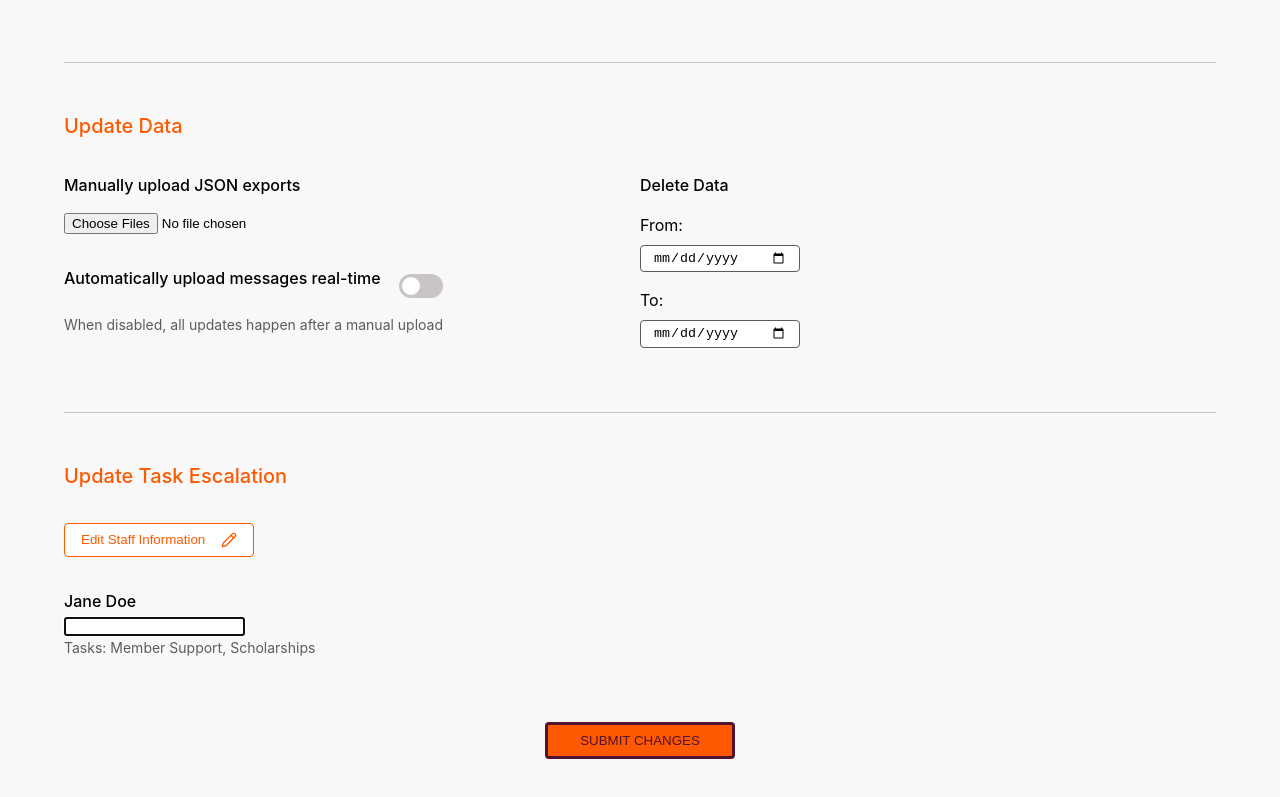
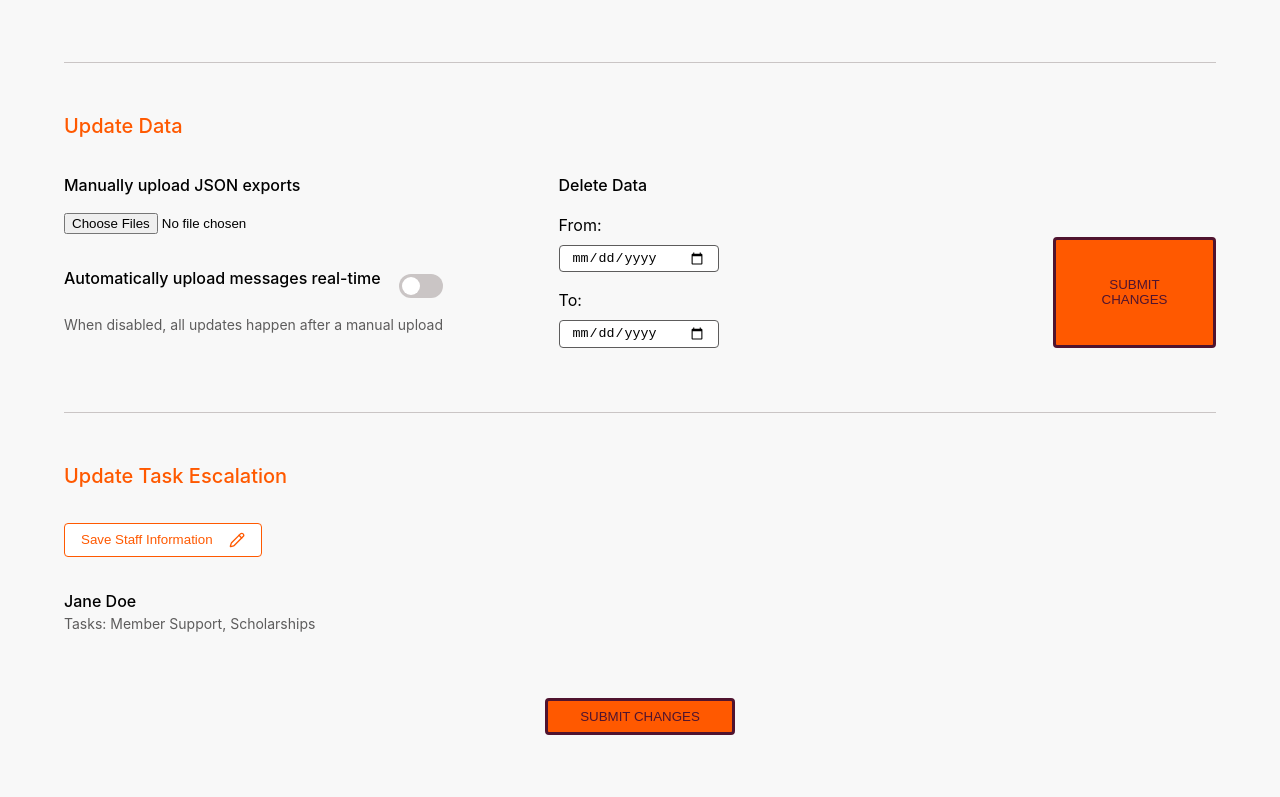
Before and after one commit to SanjithaPraba/BAIxRTC, a Next.js app in the folder front-end/: page / in a window 1280 px wide. Shown: the part 367-1164 px from the top of the page. Built offline with nearby package versions, Linux system fonts and the light colour scheme; no server answers.

Commit message:
restructured components

```diff
--- a/front-end/app/page.tsx
+++ b/front-end/app/page.tsx
@@ -1,58 +1,10 @@
+"use client";
 import { Pencil } from "lucide-react"
 import "./styles.css"
 import { useState, useEffect } from "react"
 import { Update } from "next/dist/build/swc/types";
 
 export default function SlackbotSettings() {
-
-  //type declaration for value type in handleSubmit)
-  type FormDataType = {
-    jsonExport: File | null;
-    autoUpload: boolean;
-    deleteFrom: string;
-    deleteTo: string;
-  };
-
-  // State for form inputs
-  const [formData, setFormData] = useState({
-    jsonExport: null,
-    autoUpload: false,
-    deleteFrom: "",
-    deleteTo: "",
-  });
-
-  // Handle form submission to Flask
-  const handleSubmit = async (e: React.ChangeEvent<HTMLInputElement>) => {
-    e.preventDefault();
-
-    const formDataToSend = new FormData();
-    Object.entries(formData).forEach(([key, value]) => {
-      if (typeof value === "string") {
-        formDataToSend.append(key, value as string);
-      }
-      else if (typeof value === "boolean") {
-        formDataToSend.append(key, String(value));
-      } else if (key === "jsonExport" && value !== null && (value as any) instanceof Blob) {
-        formDataToSend.append(key, value as Blob);
-      }
-    });
-
-  try {
-    const response = await fetch("https:localhost:5000/db", {
-      method: "POST",
-      body: formDataToSend,
-    });
-    if (response.ok) {
-      alert("Changes submitted successfully!");
-    } else {
-      alert("Error submitting changes!");
-    }
-  } catch (error) {
-    console.error("Error:", error);
-    alert("Error submitting changes!");
-  }
-};
-
   return (
     <div className="container">
       <div className="content">
@@ -65,15 +17,11 @@ export default function SlackbotSettings() {
 
         {/* Update Data Section */}
         {/* formData is populated by UpdateDatabase component */}
-        <UpdateDatabase formData={formData} setFormData={setFormData}/>
+        <UpdateDatabase/>
         <div className="divider"></div>
 
         {/* Update Task Escalation Section */}
         <StaffInformation/>
-
-        <div className="submit-container">
-          <button className="button button-primary">SUBMIT CHANGES</button>
-        </div>
 
       </div>
     </div>
@@ -94,7 +42,7 @@ function DatabaseState() {
   useEffect(() => {
     const fetchInfo = async () => {
       try {
-        const response = await fetch("https://localhost:5000/db");
+        const response = await fetch("https://localhost:5000/api/db");
         if (response.ok) {
           const data = await response.json();
           setInfo(data);
@@ -141,19 +89,54 @@ function DatabaseState() {
   );
 }
 
-interface UpdateDatabaseProps {
-  formData: { jsonExport: File | null; autoUpload: boolean; deleteFrom: string; deleteTo: string };
-  setFormData: React.Dispatch<React.SetStateAction<any>>; // The type of setFormData is the dispatch function from useState
-}
+function UpdateDatabase() {
 
-function UpdateDatabase({formData, setFormData} : UpdateDatabaseProps) {
+    // State for form inputs
+    const [formData, setFormData] = useState({
+      jsonExport: null,
+      autoUpload: false,
+      deleteFrom: "",
+      deleteTo: "",
+    });
+
+    // Handle form submission to Flask
+    const handleSubmit = async (e: React.FormEvent<HTMLButtonElement>) => {
+      e.preventDefault(); //stops form from instantly submitting
+      const formDataToSend = new FormData();
+      Object.entries(formData).forEach(([key, value]) => {
+        if (typeof value === "string") {
+          formDataToSend.append(key, value as string);
+        }
+        else if (typeof value === "boolean") {
+          formDataToSend.append(key, String(value));
+        } else if (key === "jsonExport" && value !== null && (value as any) instanceof Blob) {
+          formDataToSend.append(key, value as Blob);
+        }
+      });
+
+      try {
+        const response = await fetch("https:localhost:5000/api/db", {
+          method: "POST",
+          body: formDataToSend,
+        });
+        if (response.ok) {
+          alert("Changes submitted successfully!");
+        } else {
+          alert("Error submitting changes!");
+        }
+
+      } catch (error) {
+        console.error("Error:", error);
+        alert("Error submitting changes!");
+      }
+  };
 
   // Handle file change
   const handleFileChange = (e: React.ChangeEvent<HTMLInputElement>) => {
     const { name, files } = e.target;
 
     if (files && files[0]) {
-      setFormData((prevState: FormData) => ({
+      setFormData((prevState) => ({
         ...prevState,
         [name]: files[0],
       }));
@@ -163,7 +146,7 @@ function UpdateDatabase({formData, setFormData} : UpdateDatabaseProps) {
   // Handle checkbox change
   const handleCheckboxChange = (e: React.ChangeEvent<HTMLInputElement>) => {
     const { name, checked } = e.target;
-    setFormData((prevState: FormData) => ({
+    setFormData((prevState) => ({
       ...prevState,
       [name]: checked,
     }));
@@ -172,7 +155,7 @@ function UpdateDatabase({formData, setFormData} : UpdateDatabaseProps) {
   // Handle input change for text and date inputs
   const handleInputChange = (e: React.ChangeEvent<HTMLInputElement>) => {
     const { name, value } = e.target;
-    setFormData((prevState: FormData) => ({
+    setFormData((prevState) => ({
       ...prevState,
       [name]: value,
     }));
@@ -216,7 +199,11 @@ function UpdateDatabase({formData, setFormData} : UpdateDatabaseProps) {
           </div>
         </div>
 
+        <div className="submit-container">
+          <button className="button button-primary" onSubmit={handleSubmit}>SUBMIT CHANGES</button>
+        </div>
       </div>
+
     </section>
   </div>
   );
@@ -224,24 +211,92 @@ function UpdateDatabase({formData, setFormData} : UpdateDatabaseProps) {
 
 function StaffInformation() {
 
-  const allowEdits = (e: React.ChangeEvent<HTMLInputElement>) => {
-    {/* allow user to edit staff info, divs turn into input boxes */}
+  const [isEditing, setIsEditing] = useState(false);
+  const [staffList, setStaffList] = useState<{ name: string; tasks: string[] }[]>([]);
+
+  useEffect(() => { // initial get + display staff list
+    const fetchStaffList = async () => {
+      try {
+        const response = await fetch("https://localhost:5000/api/staff")
+        if (response.ok) {
+          const data = await response.json();
+          setStaffList(data);
+        }
+      } catch {
+        console.error("Error fetching staff list");
+      }
+    }
+
+    fetchStaffList();
+  }, []);
+
+  const handleEdit = () => { // toggles edit mode
+    setIsEditing(!isEditing);
   }
+
+  // const handleInputChange = (e: React.ChangeEvent<HTMLInputElement>, index: number, field: string ) => {
+  //   const updatedStaff = [... staffList];
+  //   updatedStaff[index]: {
+  //     ...updatedStaff[index],
+  //     [field]: e.target.value
+  //   };
+  //   setStaffList(updatedStaff);
+  // }
+
+  const handleSubmit = async (e: React.FormEvent<HTMLButtonElement>) => {
+    e.preventDefault(); //stops form from instantly submitting
+    const formDataToSend = new FormData();
+    Object.entries(staffList).forEach(([key, value]) => {
+      if (typeof value === "string") {
+        formDataToSend.append(key, value as string);
+      }
+    });
+
+    try {
+      const response = await fetch("https:localhost:5000/api/staff", {
+        method: "POST",
+        body: formDataToSend,
+      });
+      if (response.ok) {
+        alert("Changes submitted successfully!");
+      } else {
+        alert("Error submitting changes!");
+      }
+
+    } catch (error) {
+      console.error("Error:", error);
+      alert("Error submitting changes!");
+    }
+  };
+
   return(
   <div>
     {/* Update Task Escalation Section */}
     <section className="section">
         <h2 className="section-title">Update Task Escalation</h2>
 
-        <button className="button button-edit">
-          Edit Staff Information <Pencil size={16} className="pencil-icon" />
+        <button className="button button-edit" onClick={handleEdit}>
+          {isEditing ? "Edit Staff Information" : "Save Staff Information"} <Pencil size={16} className="pencil-icon" />
         </button>
 
         <div className="staff-info">
-          <p className="staff-name">Jane Doe</p>
-          <input autoFocus type="text"/>
-          <p className="staff-tasks">Tasks: Member Support, Scholarships</p>
+        {isEditing ?
+          <div>
+            <input className="staff-name" autoFocus type="text"/>
+            <input className="staff-tasks" autoFocus type="text"/>
+          </div>
+        :
+          <div>
+            <p className="staff-name">Jane Doe</p>
+            <p className="staff-tasks">Tasks: Member Support, Scholarships</p>
+          </div>
+        }
         </div>
+
+        <div className="submit-container">
+          <button className="button button-primary" onSubmit={handleSubmit}>SUBMIT CHANGES</button>
+        </div>
+
     </section>
   </div>
   );
```
Also changed, not shown: 1 other file (tests, documents, lock files or other folders).
